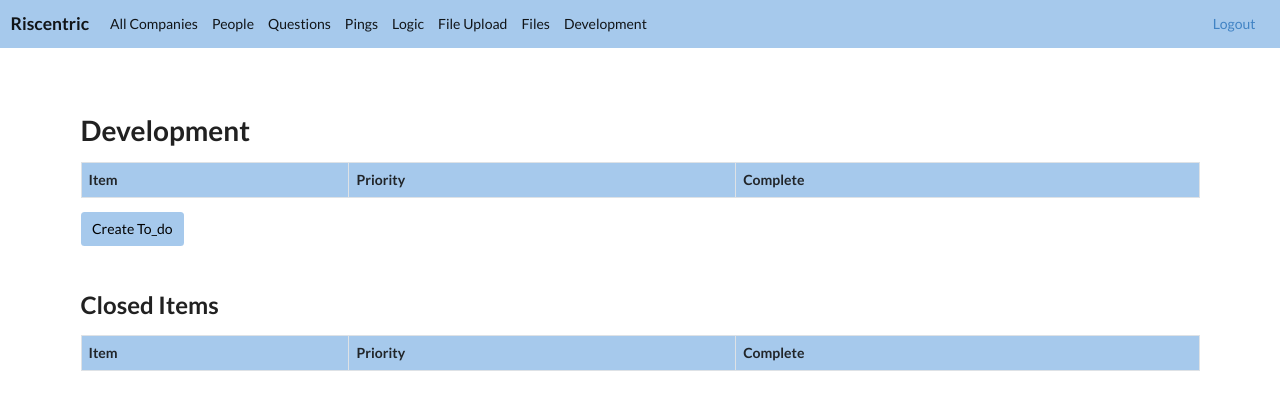
After one commit to DarrenRobinson500/riscentric, a Django app: page /list/to_do in a window 1280 px wide. The commit adds this page. Shown: the top 410 px of the page. Run offline with Django 4.2, Linux system fonts and the light colour scheme; a user stored in the database is signed in; data comes from the database, SQL or seed files in the repository; data that the repository does not hold is empty; some libraries are stand-ins or nearby versions.

Commit message:
Add Development tab

```diff
--- a/app/forms.py
+++ b/app/forms.py
@@ -26,3 +26,27 @@ class LinkForm(ModelForm):
             "url": TextInput(attrs={"class": "form-control", "placeholder": ""},
             ),
         }
+
+class To_DoForm(ModelForm):
+    class Meta:
+        model = To_do
+        fields = ("name", "priority", )
+        widgets = {
+            "name": TextInput(attrs={"class": "form-control", "placeholder": ""}),
+            "priority": TextInput(attrs={"class": "form-control", "placeholder": ""}),
+        }
+
+
+form_library = {
+    To_do: To_DoForm,
+}
+
+def get_form(model):
+    try:    return form_library[model]
+    except: return
+
+def get_model(model_str):
+    for model in all_models:
+        if model.model_name == model_str:
+            return model, get_form(model)
+    return None
--- a/app/templates/home.html
+++ b/app/templates/home.html
@@ -20,11 +20,5 @@
 
 <a href="{% url 'company_new' %}" class='btn btn-yak' style="margin-top: 10px; background-color: {{ company.colour }};">New Company</a>
 
-<h3>To Do</h3>
-<ul>
-    {% for to_do in to_dos %}
-    <li>{{ to_do }}</li>
-    {% endfor %}
-</ul>
 
 {% endblock %}
--- a/app/templates/navbar.html
+++ b/app/templates/navbar.html
@@ -10,6 +10,7 @@
               <li class="nav-item"><a class="nav-link active" href="{% url 'logic' %}">Logic</a></li>
               <li class="nav-item"><a class="nav-link active" href="{% url 'file_upload' %}">File Upload</a></li>
               <li class="nav-item"><a class="nav-link active" href="{% url 'files' %}">Files</a></li>
+              <li class="nav-item"><a class="nav-link active" href="{% url 'list' 'to_do' %}">Development</a></li>
             </ul>
             <ul class="nav justify-content-end">
               <li class="nav-item"><a class="nav-link active" href="{% url 'logout' %}">Logout</a></li>
--- /dev/null
+++ b/app/templates/to_dos.html
@@ -0,0 +1,42 @@
+{% extends 'base.html'%}
+{% block content %}
+
+<h1>Development</h1>
+
+<table class='table table-hover table-bordered'>
+    <tr style="background-color: {{ company.colour }};"><th>Item</th><th>Priority</th><th>Complete</th></tr>
+    {% for item in items %}
+    {% if item.open %}
+        <tr>
+            <td>{{ item.name }}</td>
+            <td>
+                <a href="{% url 'toggle_value' item.id 'priority_down' %}">-</a>
+                 {{ item.priority }}
+                <a href="{% url 'toggle_value' item.id 'priority_up' %}">+</a>
+            </td>
+            <td><a class="btn btn-yak" href="{% url 'toggle_value' item.id 'open' %}" style="background-color: {{ company.colour }};">Close</a></td>
+        </tr>
+    {% endif %}
+    {% endfor %}
+</table>
+<a class="btn btn-yak" href="{% url 'new' model_str %}" style="background-color: {{ company.colour }};">Create {{ model_str | capfirst }}</a><br><br>
+
+<h2>Closed Items</h2>
+<table class='table table-hover table-bordered'>
+    <tr style="background-color: {{ company.colour }};"><th>Item</th><th>Priority</th><th>Complete</th></tr>
+    {% for item in items %}
+    {% if not item.open %}
+        <tr>
+            <td>{{ item.name }}</td>
+            <td>{{ item.priority }}</td>
+            <td>
+                <a class="btn btn-yak" href="{% url 'toggle_value' item.id 'open' %}" style="background-color: {{ company.colour }};">Re-open</a>
+                <a class="btn btn-yak" href="{% url 'delete' model_str item.id %}" style="background-color: {{ company.colour }};">Delete</a>
+        </td>
+        </tr>
+    {% endif %}
+    {% endfor %}
+</table>
+
+
+{% endblock %}
--- a/app/views.py
+++ b/app/views.py
@@ -25,20 +25,8 @@ from .email_microsoft_test import *
 def home(request):
     if not request.user.is_authenticated: return redirect("login")
     user, company = get_user(request)
-    to_dos = [
-        "Fix SSL Cert",
-        "Move secrets to environment variables - Done",
-        "Document upload to AWS - Done",
-        "Picture in HTML - Done",
-        "Users Model linked to admin user and own 'current company' - Done",
-        "Add button to email",
-        "Bugs",
-        "Remove Delete Buttons",
-        "Secure DB",
-        "Productionise",
-    ]
     companies = Company.objects.exclude(name="Riscentric").order_by("name")
-    context = {'companies': companies, 'company': company, 'to_dos': to_dos,}
+    context = {'companies': companies, 'company': company, }
     return render(request, "home.html", context)
 
 def set_current_company(request, id):
@@ -345,49 +333,6 @@ def file_upload(request):
         form = FileForm()
     return render(request, "file_upload.html", {"form": form, 'company': company})
 
-# def view_url(request, id):
-#     if not request.user.is_authenticated: return redirect("login")
-#     general = General.objects.all().first()
-#     file = File.objects.filter(id=id).first()
-#     print("Getting DFs from Link")
-#     df_people, df_questions, df_pings = dfs_from_link(file.url)
-#
-#     print("Converting DFs to HTML")
-#     df_people_html = df_people.to_html(classes=['table', 'table-striped', 'table-center'], index=True, justify='left', formatters=formatters)
-#     df_questions_html = df_questions.to_html(classes=['table', 'table-striped', 'table-center'], index=True, justify='left', formatters=formatters)
-#     df_pings_html = df_pings.to_html(classes=['table', 'table-striped', 'table-center'], index=True, justify='left', formatters=formatters)
-#
-#     # Load people into DB and create HTML
-#     print("Loading people into DB")
-#     df_to_db_employee(df_people)
-#     db_people = Person.objects.filter(company=company)
-#     db_people = pd.DataFrame.from_records(db_people.values())
-#     db_people_html = db_people.to_html(classes=['table', 'table-striped', 'table-center'], index=True, justify='left', formatters=formatters)
-#
-#     # Load questions into DB and create HTML
-#     print("Loading questions into DB")
-#     df_to_db_questions(df_questions)
-#     db_questions = Question.objects.filter(company=company)
-#     db_questions = pd.DataFrame.from_records(db_questions.values())
-#     db_questions_html = db_questions.to_html(classes=['table', 'table-striped', 'table-center'], index=True, justify='left', formatters=formatters)
-#
-#     # Load pings into DB and create HTML
-#     print("Loading pings into DB")
-#     df_to_db_pings(df_pings)
-#     db_pings = Person_Question.objects.filter(company=company)
-#     db_pings = pd.DataFrame.from_records(db_pings.values())
-#     db_pings['company_id'] = db_pings['company_id'].map(company_names)
-#     db_pings['ping_id'] = db_pings['ping_id'].map(ping_names)
-#     db_pings['person_id'] = db_pings['person_id'].map(people_names)
-#     db_pings['question_id'] = db_pings['question_id'].map(question_names)
-#     db_pings_html = db_pings.to_html(classes=['table', 'table-striped', 'table-center'], index=True, justify='left', formatters=formatters)
-#
-#     data_set = [("People", df_people_html, db_people_html), ("Questions", df_questions_html, db_questions_html), ("Pings", df_pings_html, db_pings_html)]
-#
-#     print("Creating HTML")
-#     context = {"company": company, 'data_set': data_set, 'file': file}
-#     return render(request, "view_url.html", context)
-
 def file_to_db(request, id):
     if not request.user.is_authenticated: return redirect("login")
     user, company = get_user(request)
@@ -448,129 +393,83 @@ def convert_id_to_string(df):
             df[name_string] = df[name_string].map(map_name)
     return df
 
-# def file_link(request):
-#     if not request.user.is_authenticated: return redirect("login")
-#     general = General.objects.all().first()
-#     if request.method == "POST":
-#         form = LinkForm(request.POST, request.FILES)
-#         if form.is_valid():
-#             new_file = form.save()
-#             new_file.company = company
-#             new_file.save()
-#             print("Saved Link:", new_file, company, new_file.company)
-#             return redirect("files")
-#     else:
-#         form = LinkForm()
-#     return render(request, "file_link.html", {"form": form, 'company': company})
+# -----------------------
+# ---- Development ------
+# -----------------------
 
-# def link_to_db_employees(request, id):
-#     file = File.objects.filter(id=id).first()
-#     wb = excel_from_link(file.url)
-#     spreadsheet_to_db_employee(wb)
-#     return redirect('people')
+def development(request):
+    if not request.user.is_authenticated: return redirect("login")
+    user, company = get_user(request)
+    items = To_do.objects.all()
+    model_str = "to_do"
+    context = {'company': company, 'items': items, 'model_str': model_str}
+    return render(request, "to_do.html", context)
 
-# def spreadsheet_to_db_employee(wb):
-#     sheet = wb.active
-#     general = General.objects.all().first()
-#
-#     for row in range(2, sheet.max_row + 1):
-#         firstname = sheet.cell(row, 1).value
-#         surname = sheet.cell(row, 2).value
-#         email_address = sheet.cell(row, 3).value
-#         area = sheet.cell(row, 4).value
-#         if not Person.objects.filter(column_name=email_address).exists():
-#             print("Adding:", firstname, surname, email, area)
-#             Person(company=company, firstname=firstname, surname=surname, email_address=email_address, area=area).save()
-#         else:
-#             print("Already exists:", firstname, surname, email, area)
-#
-#
-# def link_to_db_questions(request, id):
-#     file = File.objects.filter(id=id).first()
-#     wb = excel_from_link(file.url)
-#     spreadsheet_to_db_questions(wb)
-#     return redirect('questions')
-#
-# def spreadsheet_to_db_questions(wb):
-#     general = General.objects.all().first()
-#     sheet = wb.active
-#     name = sheet.cell(1, 1).value
-#     existing = QuestionSet.objects.filter(name=name)
-#     if len(existing) == 0:
-#         question_set = QuestionSet(name=name, date=date.today(), company=company)
-#     else:
-#         question_set = existing.first()
-#     question_set.save()
-#     for row in range(2, sheet.max_row + 1):
-#         question = sheet.cell(row, 1).value
-#         if question:
-#             scheduled_date = sheet.cell(row, 2).value
-#             more_choices, col, choices = True, 3, []
-#             while more_choices and col < 10:
-#                 choice = sheet.cell(row, col).value
-#                 if not choice:
-#                     more_choices = False
-#                 else:
-#                     choices.append(choice)
-#                     col += 1
-#             choices_string = ','.join(choices)
-#             existing = Question.objects.filter(question_set=question_set, question=question)
-#             if len(existing) == 0:
-#                 Question(question_set=question_set, schedule_date=scheduled_date, question=question, choices=choices_string).save()
+def toggle_value(request, id, parameter):
+    to_do = To_do.objects.get(id=id)
+    if parameter == "open": to_do.open = not to_do.open
+    if parameter == "priority_down": to_do.priority = max(to_do.priority - 1, 1)
+    if parameter == "priority_up": to_do.priority = to_do.priority + 1
+    to_do.save()
+    return redirect('list', 'to_do')
 
 
 # ------------------------------
-# ------ TO BE DELETED ---------
+# ---- Generic Functions  ------
 # ------------------------------
 
-# def load_spreadsheet_from_s3(id):
-#     file = File.objects.filter(id=id).first()
-#     bucket_name = settings.AWS_STORAGE_BUCKET_NAME
-#     path = str(file.document.url)
-#     path = path[path.find("files"):path.find("xlsx") + 4]
-#     session = boto3.Session(
-#         aws_access_key_id=settings.AWS_ACCESS_KEY_ID,
-#         aws_secret_access_key=settings.AWS_SECRET_ACCESS_KEY,
-#     )
-#     s3 = session.resource('s3')
-#     with NamedTemporaryFile(suffix='.xlsx') as tmp:
-#         s3.Bucket(bucket_name).download_file(path, tmp.name)
-#         workbook = xl.load_workbook(tmp.name)
-#     return workbook
-#
-# def file_to_db_employees(request, id):
-#     # wb = load_spreadsheet_from_s3(id)
-#     file = File.objects.filter(id=id).first()
-#     path = file.document.path
-#     wb = xl.load_workbook(path)
-#     spreadsheet_to_db_employee(wb)
-#     return redirect(f'people')
-#
-# def file_to_db_questions(request, id):
-#     general = General.objects.all().first()
-#     # wb = load_spreadsheet_from_s3(id)
-#     file = File.objects.filter(id=id).first()
-#     path = file.document.path
-#     wb = xl.load_workbook(path)
-#     spreadsheet_to_db_questions(wb)
-#     return redirect('questions')
-#
-# def file_view(request, id):
-#     general = General.objects.all().first()
-#     question_set, questions = get_set_and_questions(id)
-#     context = {"question_set": question_set, "questions": questions, 'id': id, 'company': company}
-#     return render(request, 'file_view.html', context)
+def list(request, model_str):
+    if not request.user.is_authenticated: return redirect("login")
+    user, company = get_user(request)
+    model, form = get_model(model_str)
+    items = model.objects.all()
+    print("Model String:", model_str)
+    if model_str == "to_do":
+        print("Ordering To Do")
+        items.order_by('priority')
+    context = {'company': company, 'items': items, 'model_str': model_str, }
+    return render(request, model_str + "s.html", context)
 
-# def get_spreadsheet_data(file):
-#
-#     # Replace with your OneDrive file URL
-#     file_url = 'https://onedrive.com/yourfile.xlsx'
-#
-#     # Read the file into a pandas DataFrame
-#     response = File.open_binary(ctx, file_url)
-#     bytes_file_obj = io.BytesIO()
-#     bytes_file_obj.write(response.content)
-#     bytes_file_obj.seek(0)
-#     df = pd.read_excel(bytes_file_obj)
-#
-#     print(df)
+def item(request, model_str, id):
+    if not request.user.is_authenticated: return redirect("login")
+    user, company = get_user(request)
+    model, form = get_model(model_str)
+    item = model.objects.get(id=id)
+    context = {'company': company, 'item': item, 'model_str': model_str, }
+    return render(request, model_str + ".html", context)
+
+def new(request, model_str):
+    if not request.user.is_authenticated: return redirect("login")
+    user, company = get_user(request)
+    model, form = get_model(model_str)
+    if request.method == 'POST':
+        form = form(request.POST)
+        if form.is_valid():
+            new = form.save()
+            if model_str == "period": new.create_files()
+            return redirect('list', model_str)
+    form = form()
+    context = {'company': company, 'form':form, 'model_str': model_str, 'mode': 'New'}
+    return render(request, 'new.html', context)
+
+def edit(request, model_str, id):
+    if not request.user.is_authenticated: return redirect("login")
+    user, company = get_user(request)
+    model, form = get_model(model_str)
+    item = model.objects.get(id=id)
+    if request.method == 'POST':
+        form = form(request.POST or None, instance=item)
+        if form.is_valid():
+            new = form.save()
+            if model_str == "period":
+                new.create_file()
+            return redirect('item', model_str, id)
+    form = form(instance=item)
+    context = {'company': company, 'form':form, 'model_str': model_str, 'mode': 'Edit'}
+    return render(request, 'new.html', context)
+
+def delete(request, model_str, id):
+    model, form = get_model(model_str)
+    item = model.objects.get(id=id)
+    if item: item.delete()
+    return redirect("list", model_str)
--- a/main/urls.py
+++ b/main/urls.py
@@ -45,6 +45,14 @@ urlpatterns = [
     path("email_send/<id>", email_send, name="email_send"),
     path("email_view/<id>/<admin>", email_view, name="email_view"),
 
+    path("new/<model_str>", new, name="new"),
+    path("list/<model_str>", list, name="list"),
+    path("item/<model_str>/<id>", item, name="item"),
+    path("new/<model_str>", new, name="new"),
+    path("edit/<model_str>/<id>", edit, name="edit"),
+    path("toggle_value/<id>/<parameter>", toggle_value, name="toggle_value"),
+    path("delete/<model_str>/<id>", delete, name="delete"),
+    path("development", development, name="development"),
 ]
 
 # if settings.DEBUG:
```
Also changed, not shown: app/models.py (+21 -1 lines), app/templates/new.html (added, +12 -0 lines), app/templates/to_do.html (added, +20 -0 lines).
